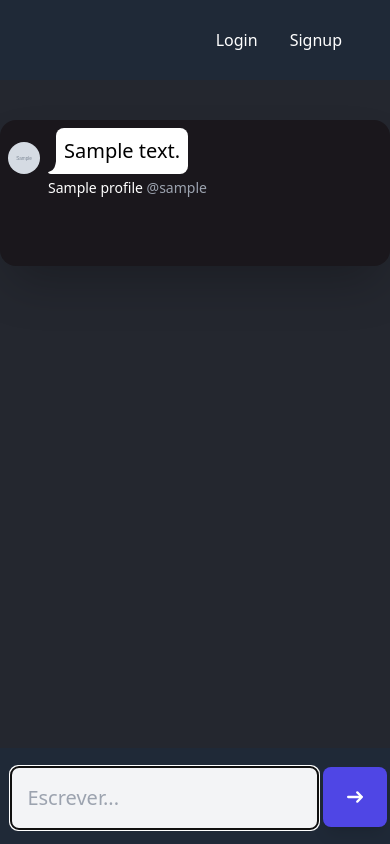
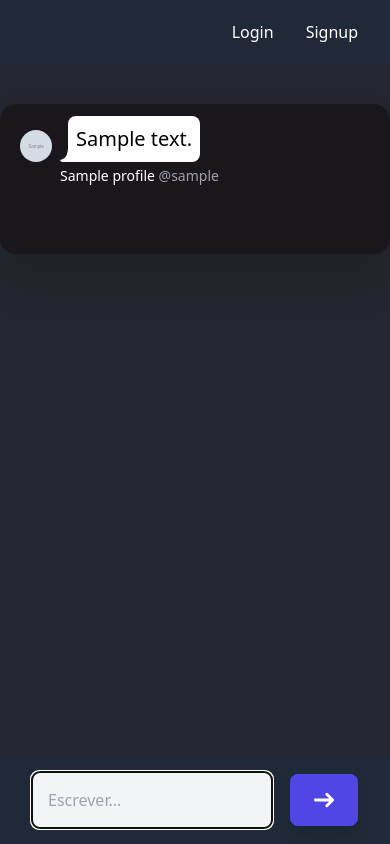
Before and after one commit to Cesio9020/Gin-sioJDC, a Django app: template templates/a_rtchat/chat.html in a window 390 px wide. Run offline with Django 5.2, Linux system fonts and the light colour scheme; data comes from the database, SQL or seed files in the repository; tables that the repository leaves empty hold one stand-in row (values such as "Sample post"); the template is opened without the code that fills it: values that come from a table or form of the project are taken from there, most other values are stand-ins (such as "Sample title", 1, 10 or a date in 2020); grey boxes marked "Sample" are stand-in pictures; some libraries are stand-ins or nearby versions.

Commit message:
first commit

```diff
--- a/JDC/routing.py
+++ b/JDC/routing.py
@@ -1,4 +1,5 @@
 from django.urls import path
+from django.urls import re_path
 from .consumers import *
 
 
--- a/templates/a_rtchat/chat.html
+++ b/templates/a_rtchat/chat.html
@@ -33,29 +33,77 @@
         </div>
 
 
-        <div class="sticky bottom-0 z-9 p-0 bg-gray-800 h-[6rem] " style="position: fixed; right: 0%; left: 0%; " >
-            <div class="flex items-center rounded-xl px-2 py2" id="responsiveDiv" style="position: relative; right:2%;top: 20%;  ">
-                <form id="chat_message_form" class="w-full" style="font-size: 20px; position: relative; left: 3%; width: 82%;" onsubmit="handleSubmit(event)"
+        <div class="sticky bottom-0 z-9 p-0 bg-gray-800 h-[6rem]" style="position: fixed; right: 0; left: 0;">
+            <div class="flex items-center justify-between rounded-xl px-4 py-2" id="responsiveDiv" style="position: relative; top: 10%;">
+                <form id="chat_message_form" class="w-full flex items-center gap-2"
+                      style="font-size: 1rem;"
+                      onsubmit="handleSubmit(event)"
                       hx-ext="ws"
                       ws-connect="/ws/chatroom/{{ chatroom_name }}"
                       hx-trigger="submit"
                       hx-swap="none"
                       onsubmit="keepFocus(event)"
                       ws-send
-                _="on htmx:wsAfterSend reset() me" >
-                {% csrf_token%}
-                {{form}}
+                      _="on htmx:wsAfterSend reset() me">
+                    {% csrf_token %}
 
-                <button  type="submit" class="text-white bg-blue-700 hover:bg-blue-800 focus:ring-4 focus:outline-none focus:ring-blue-300 font-medium rounded-full text-sm p-2.5 text-center inline-flex items-center me-2 dark:bg-blue-600 dark:hover:bg-blue-700 dark:focus:ring-blue-800"
-                style="position: absolute;right: -25%;top: 0; height: 60px; z-index: 100;">
-                    <svg class="w-4 h-4" aria-hidden="true" xmlns="http://www.w3.org/2000/svg" fill="none" viewBox="0 0 14 10">
+                    <!-- Chat Input -->
+                    <div class="flex-1">
+                        {{ form }}
+                    </div>
+
+                    <!-- Submit Button -->
+                    <button type="submit"
+                            class="text-white bg-blue-700 hover:bg-blue-800 focus:ring-4 focus:outline-none focus:ring-blue-300 font-medium rounded-full text-sm p-3 inline-flex items-center dark:bg-blue-600 dark:hover:bg-blue-700 dark:focus:ring-blue-800">
+                        <svg class="w-5 h-5" aria-hidden="true" xmlns="http://www.w3.org/2000/svg" fill="none" viewBox="0 0 14 10">
                             <path stroke="currentColor" stroke-linecap="round" stroke-linejoin="round" stroke-width="2" d="M1 5h12m0 0L9 1m4 4L9 9"/>
                         </svg>
-                    <span class="sr-only">Icon description</span>
+                        <span class="sr-only">Send</span>
                     </button>
+                </form>
+            </div>
+        </div>
+
+        <style>
+            /* Ensure the container adjusts well */
+            #responsiveDiv {
+                width: 100%;
+                max-width: 1200px;
+                margin: 0 auto;
+            }
+
+            /* Adjust height and padding on smaller screens */
+            @media (max-width: 768px) {
+                .sticky {
+                    height: auto;
+                    padding: 0.5rem 1rem;
+                }
+
+                form {
+                    font-size: 0.9rem;
+                }
 
 
-                </form>
+            }
+
+            @media (max-width: 480px) {
+                #responsiveDiv {
+                    flex-direction: column;
+                    gap: 1rem;
+                }
+
+                form {
+                    align-items: stretch;
+                }
+                button {
+                       position: relative;
+                        margin-left: 10px;
+                        justify-content: center;
+                    }
+
+            }
+        </style>
+
 
 
 
@@ -64,7 +112,6 @@
 
 
 
-        </div>
     </div>
 </wrapper>
 
@@ -111,5 +158,40 @@
 
 
 
+
+
+
+
+
+// Loop prevent.
+
+let canSendMessage = true;
+let lastSentMessage = ""; // Store the last sent message
+
+function sendMessage(message) {
+    if (canSendMessage) {
+        // Check if the new message is the same as the last one
+        if (message === lastSentMessage) {
+            console.log("Duplicate message detected. Please send a different message.");
+            return; // Prevent sending the same message again
+        }
+
+        canSendMessage = false;
+        lastSentMessage = message; // Store the current message as the last sent one
+
+        // Send the message to WebSocket
+        chatSocket.send(JSON.stringify({ type: "chat_message", body: message }));
+
+        // Reset the throttle after a set period (e.g., 2 seconds)
+        setTimeout(() => {
+            canSendMessage = true;
+        }, 2000); // Allow message every 2 seconds
+    } else {
+        console.log("Too many messages sent in a short time. Please wait.");
+    }
+}
+
+
+
 </script>
 {% endblock %}
--- a/templates/base.html
+++ b/templates/base.html
@@ -102,6 +102,7 @@
         .alert-danger { @apply bg-red-600 }
     </style>
 </head>
+
 <body style="background-color: rgb(36, 39, 47);" hx-headers='{"X-CSRFToken": "{{ csrf_token }}"}' class="{% block class %}{% endblock %}">
 
 
```
Also changed, not shown: JDC/consumers.py (+13 -11 lines), ginasio/settings.py (+15 -15 lines), JDC/migrations/0022_alter_chatgroup_group_name.py (added), JDC/migrations/0023_alter_chatgroup_group_name.py (added), README.md. Lines whose indentation alone changed are shown as unchanged.
